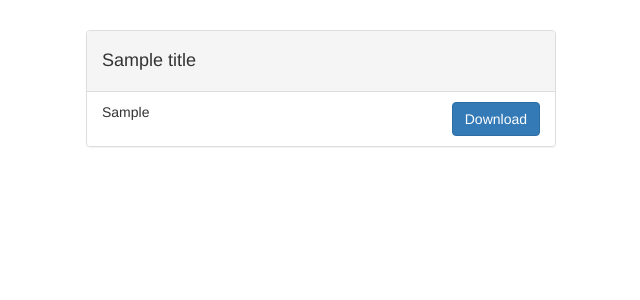
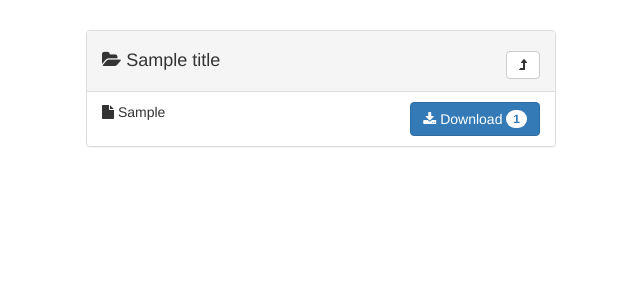
Before and after one commit to doebi/files, a Django app: template cryptainer/templates/folder.html in a window 1280 px wide. Shown: the top 300 px of the page, without its empty margins (319-959 px from the left). Run offline with Django 3.2, Linux system fonts and the light colour scheme; tables that the repository leaves empty hold one stand-in row (values such as "Sample post"); the template is opened without the code that fills it: values that come from a table or form of the project are taken from there, most other values are stand-ins (such as "Sample title", 1, 10 or a date in 2020); parts of the project's set-up code (start-up, migrations or seed data) failed here and were passed over; some libraries are stand-ins or nearby versions.

Commit message:
added fancy icons to layout

```diff
--- a/cryptainer/admin.py
+++ b/cryptainer/admin.py
@@ -3,6 +3,7 @@ from cryptainer.models import Folder, File
 
 class FilesInline(admin.StackedInline):
     model = File
+    readonly_fields = ('dl_count',)
 
 class FolderAdmin(admin.ModelAdmin):
     inlines = [FilesInline]
--- a/cryptainer/models.py
+++ b/cryptainer/models.py
@@ -19,7 +19,8 @@ class Folder(models.Model):
         return self.name
 
 class File(models.Model):
-    name = models.CharField(max_length=4)
+    name = models.CharField(max_length=8)
+    dl_count = models.IntegerField(default=0)
     created = models.DateTimeField(auto_now=True)
     data = models.FileField(upload_to=getPath)
     folder = models.ForeignKey('Folder')
--- a/cryptainer/templates/folder.html
+++ b/cryptainer/templates/folder.html
@@ -1,21 +1,38 @@
 <html>
     <head>
+        <title>files.doebi.at - {{title}}</title>
         <link rel="stylesheet" href="//netdna.bootstrapcdn.com/bootstrap/3.0.0/css/bootstrap.min.css">
         <script src="//netdna.bootstrapcdn.com/bootstrap/3.0.0/js/bootstrap.min.js"></script>
+        <link href="//netdna.bootstrapcdn.com/font-awesome/4.0.3/css/font-awesome.css" rel="stylesheet">
+        <style type="text/css" media="screen">
+            .badge-downloads{
+                background-color: #FFF;
+                color: #428BCA;
+            }
+        </style>
     </head>
     <body>
         <div class="container" style="width:500px">
             <div style="margin-top:30px" class="panel panel-default">
-        <div class="panel-heading"><h4>{{title}}</h4></div>
+                <div class="panel-heading">
+                    <h4>
+                        <i class="fa fa-folder-open"></i>
+                        {{title}}
+                        <a class="pull-right btn btn-default" href="../">
+                            <i class="fa fa-level-up"></i>
+                        </a>
+                    </h4>
+                </div>
                 <ul class="list-group">
                     {% for f in files %}
                     <li class="list-group-item clearfix">
-            {% if f.hasPreview %}
-                <img width="340" src="{{f.name}}/tn">
-            {% else %}
+                    <i class="fa fa-file"></i>
                     <span>{{f.data}}</span>
-            {% endif %}
-            <a class="btn btn-primary pull-right" href="{{f.name}}">Download</a>
+                    <a class="btn btn-primary pull-right" href="{{f.name}}">
+                        <i class="fa fa-download"></i>
+                        Download
+                        <span class="badge badge-downloads">{{f.dl_count}}</span>
+                    </a>
                     </li>
                     {% endfor %}
                 </ul>
```
Also changed, not shown: cryptainer/templates/index.html (+12 -2 lines), cryptainer/views.py (+5 -4 lines). Lines whose indentation alone changed are shown as unchanged.
